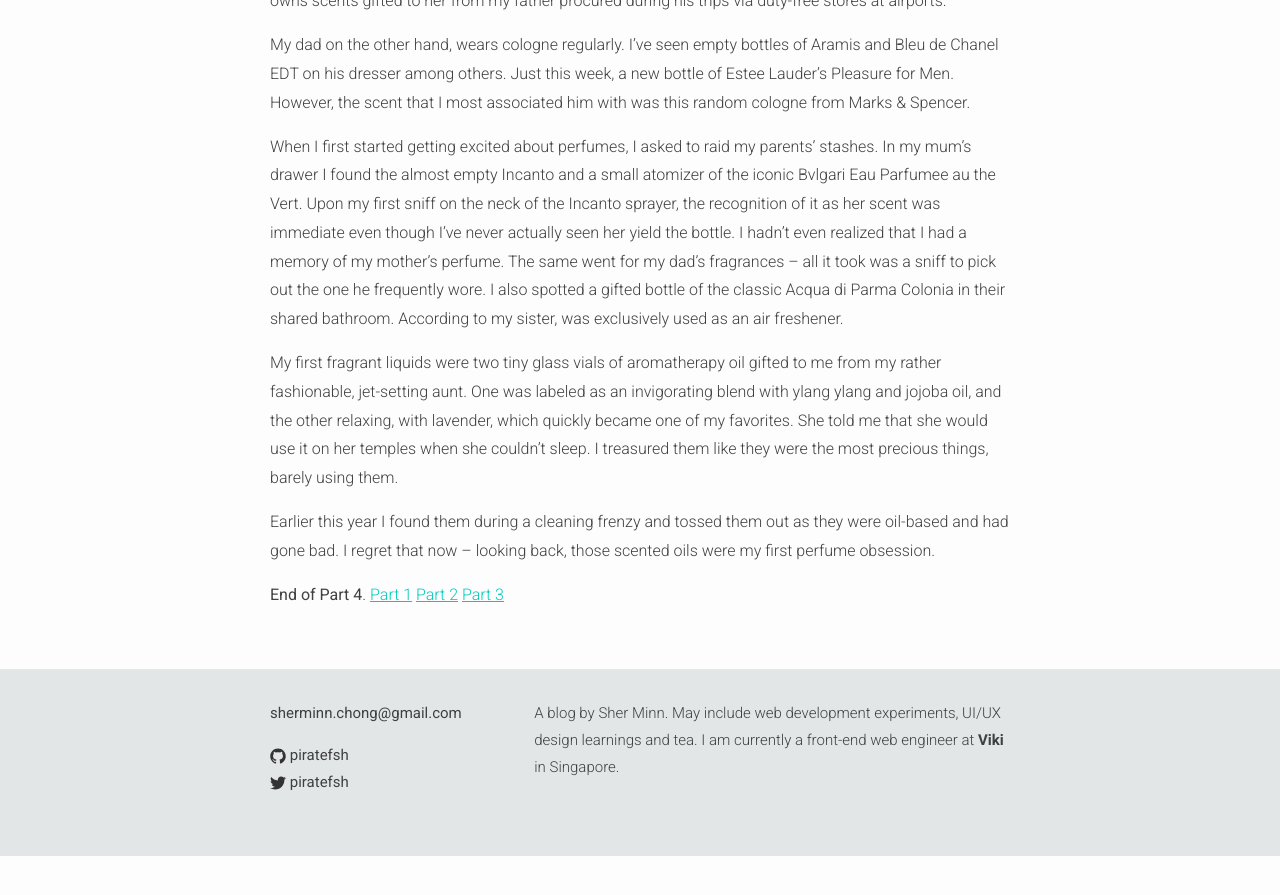
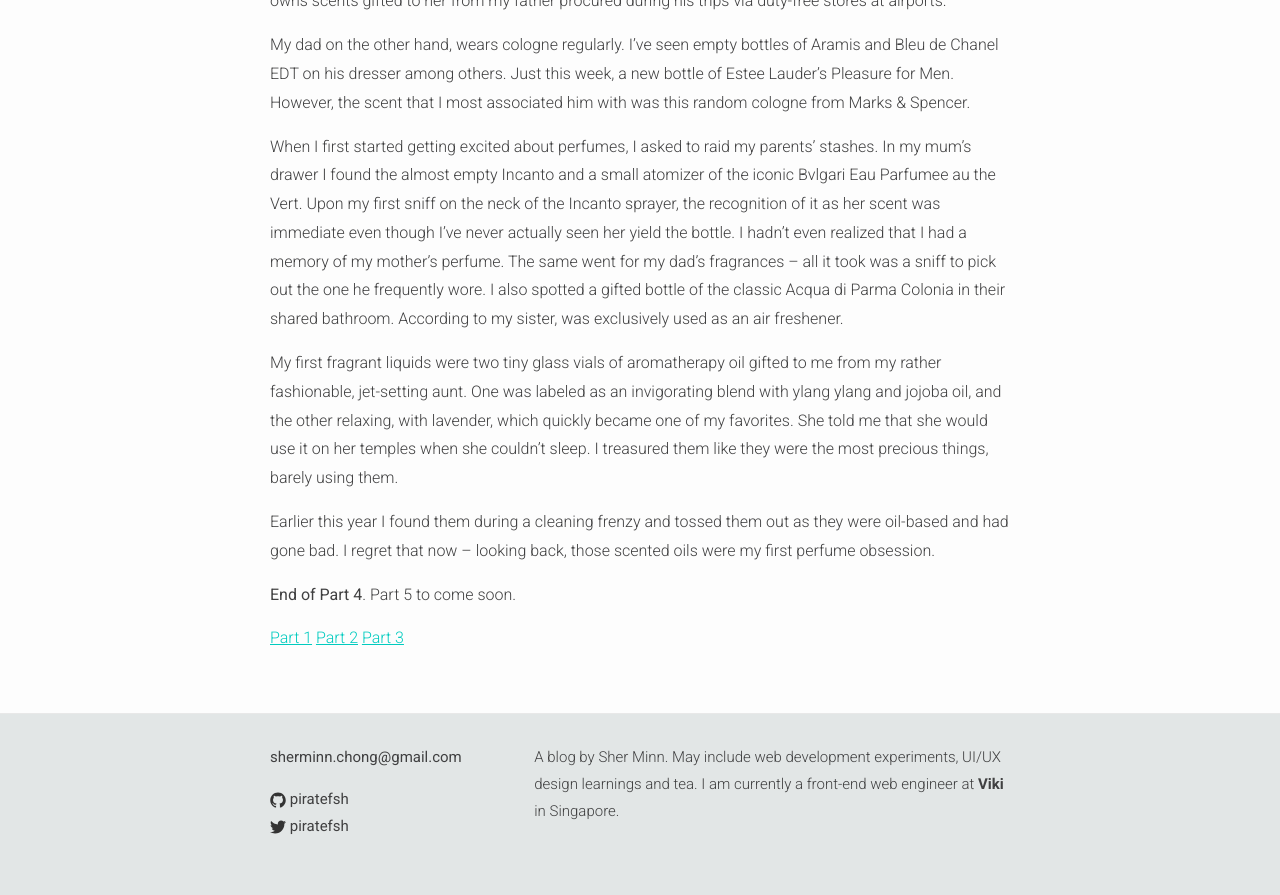
Before and after one commit to piratefsh/piratefsh.github.io, a Jekyll site: the page built from _posts/2016-11-26-scented-memories.markdown, in a window 1280 px wide and 900 px high, scrolled down 1075 px. Shown: the top 895 px of the window. Built offline with Jekyll 4.4.1, drawn with Linux system fonts in a browser that asks for light colours; before the commit the page ends 1931 px from its top, so only the background shows below that.

Commit message:
Add links

```diff
--- a/_posts/2016-11-13-short-lived-first-love.markdown
+++ b/_posts/2016-11-13-short-lived-first-love.markdown
@@ -21,7 +21,9 @@
 
 Months later, I found my way to Singapore for what turned out to be my favorite job where I still am residing now. Today, you will see a full bottle of Serge Lutens’ Chergui proudly sitting on my dresser amongst various decants [^3]. I smelled it again in Singapore and was again convinced that it was meant to be. It’s a beautiful honeyed tobacco -- slightly soapy, but far from clean. Chergui is dark, complex, and independent. A perfect scent for a new start.
 
-__End of Part 3__. [Part 1](/2016/11/06/nail-polish-made-me-puke.html) [Part 2](/2016/11/07/department-stores-are-terrifying.html)
+__End of Part 3__. Read [Part 4](/2016/11/26/scented-memories.html).
+
+[Part 1](/2016/11/06/nail-polish-made-me-puke.html) [Part 2](/2016/11/07/department-stores-are-terrifying.html)
 
 ---
 
--- a/_posts/2016-11-26-scented-memories.markdown
+++ b/_posts/2016-11-26-scented-memories.markdown
@@ -26,4 +26,6 @@
 
 Earlier this year I found them during a cleaning frenzy and tossed them out as they were oil-based and had gone bad. I regret that now -- looking back, those scented oils were my first perfume obsession.
 
-__End of Part 4__. [Part 1](/2016/11/06/nail-polish-made-me-puke.html) [Part 2](/2016/11/07/department-stores-are-terrifying.html) [Part 3](/2016/11/13/short-lived-first-love.html)
+__End of Part 4__. Part 5 to come soon.
+
+[Part 1](/2016/11/06/nail-polish-made-me-puke.html) [Part 2](/2016/11/07/department-stores-are-terrifying.html) [Part 3](/2016/11/13/short-lived-first-love.html)
```
